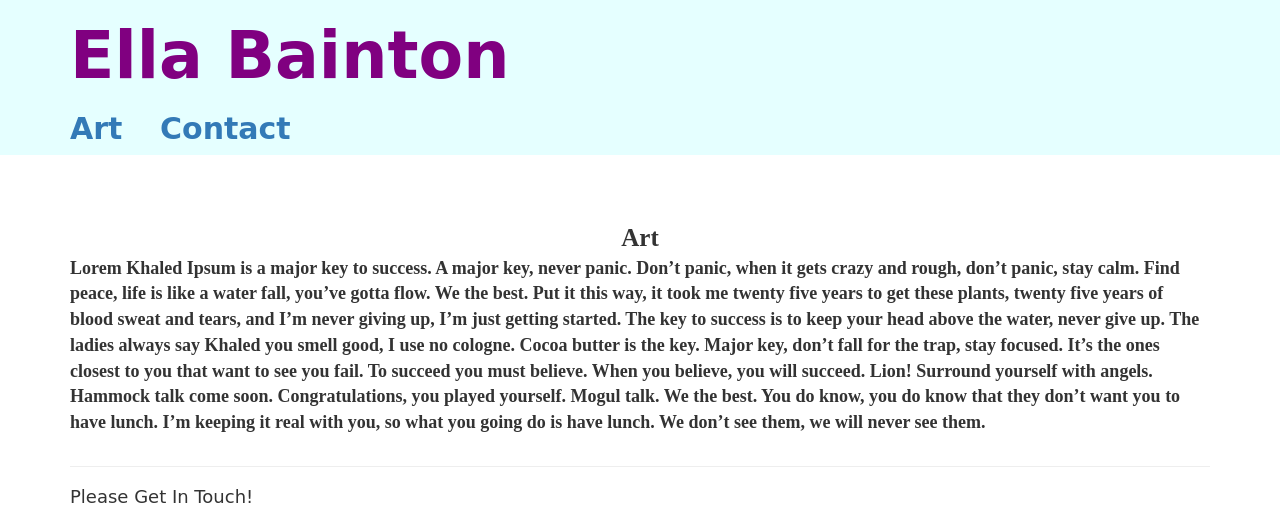
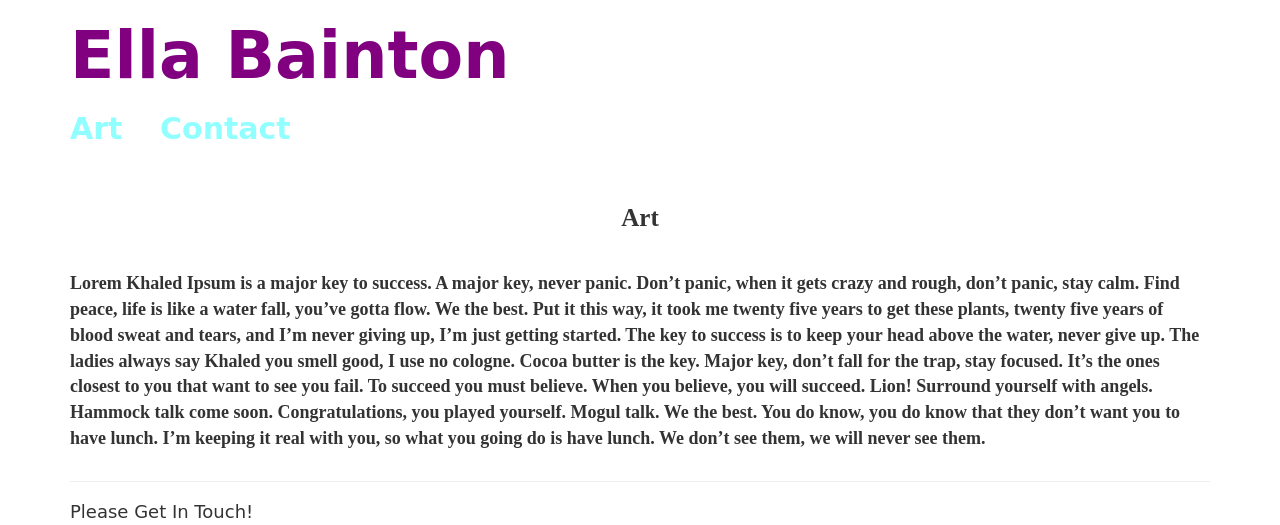
Before and after one commit to Kara9125/ella, a plain HTML site: page index.html in a window 1280 px wide. Shown: the top 525 px of the page. Drawn offline with nearby package versions, Linux system fonts and the light colour scheme; a web font is replaced by a local one.

Commit message:
changed nav color

```diff
--- a/style.css
+++ b/style.css
@@ -17,7 +17,8 @@ body{
 }
 
 .navbar-fixed-top{
-	background-color: #E5FFFF;
+	/*background-color: #E5FFFF;*/
+	background-color: white;
 }
 
 #name{
@@ -28,7 +29,7 @@ body{
 }
 
 #contact-link{
-	color: ;
+	color: #91FFFF;
     text-decoration: none;
     font-size: 30px;
     text-align: left;
@@ -37,6 +38,7 @@ body{
 }
 
 #art{
+	color: #91FFFF;
 	text-decoration: none;
 	padding-right: 30px;
 	font-size: 30px;
```
Also changed, not shown: index.html (+2 -2 lines).
